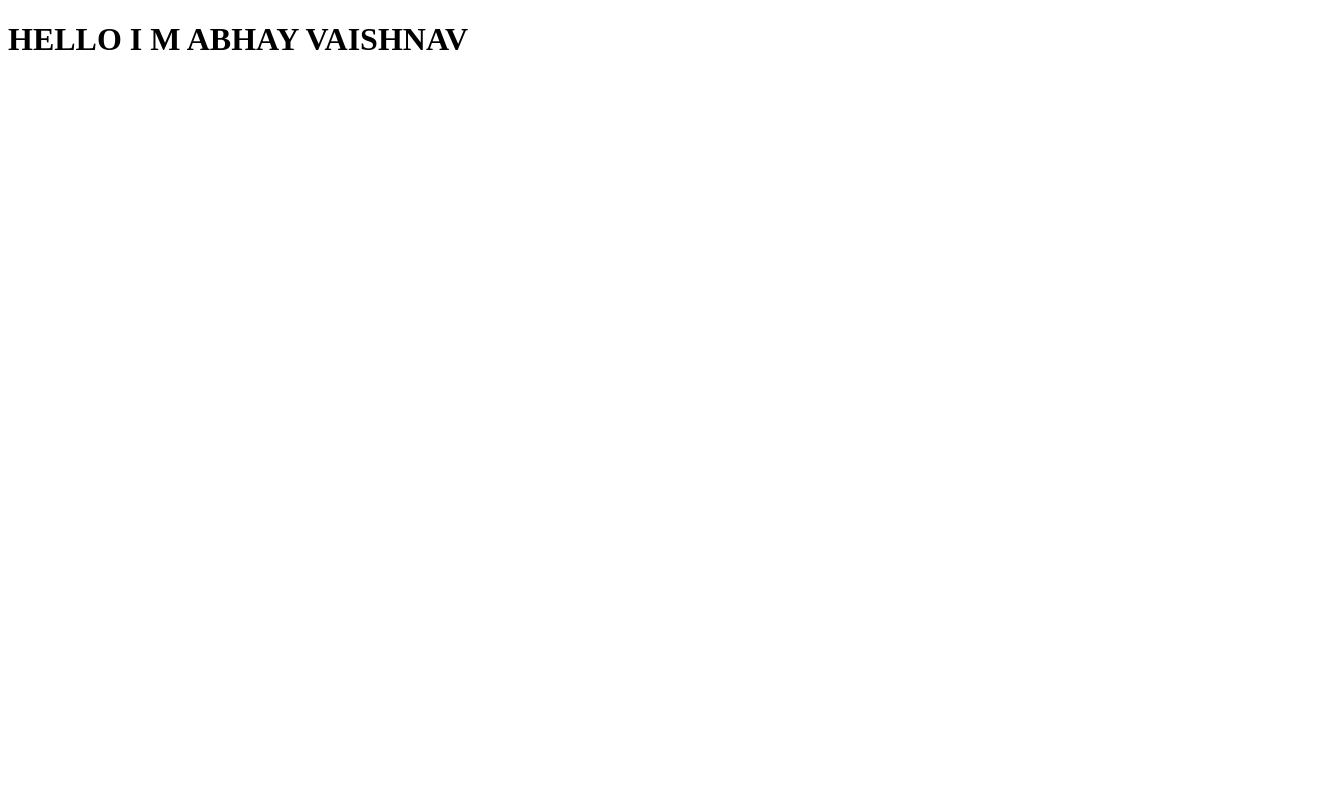
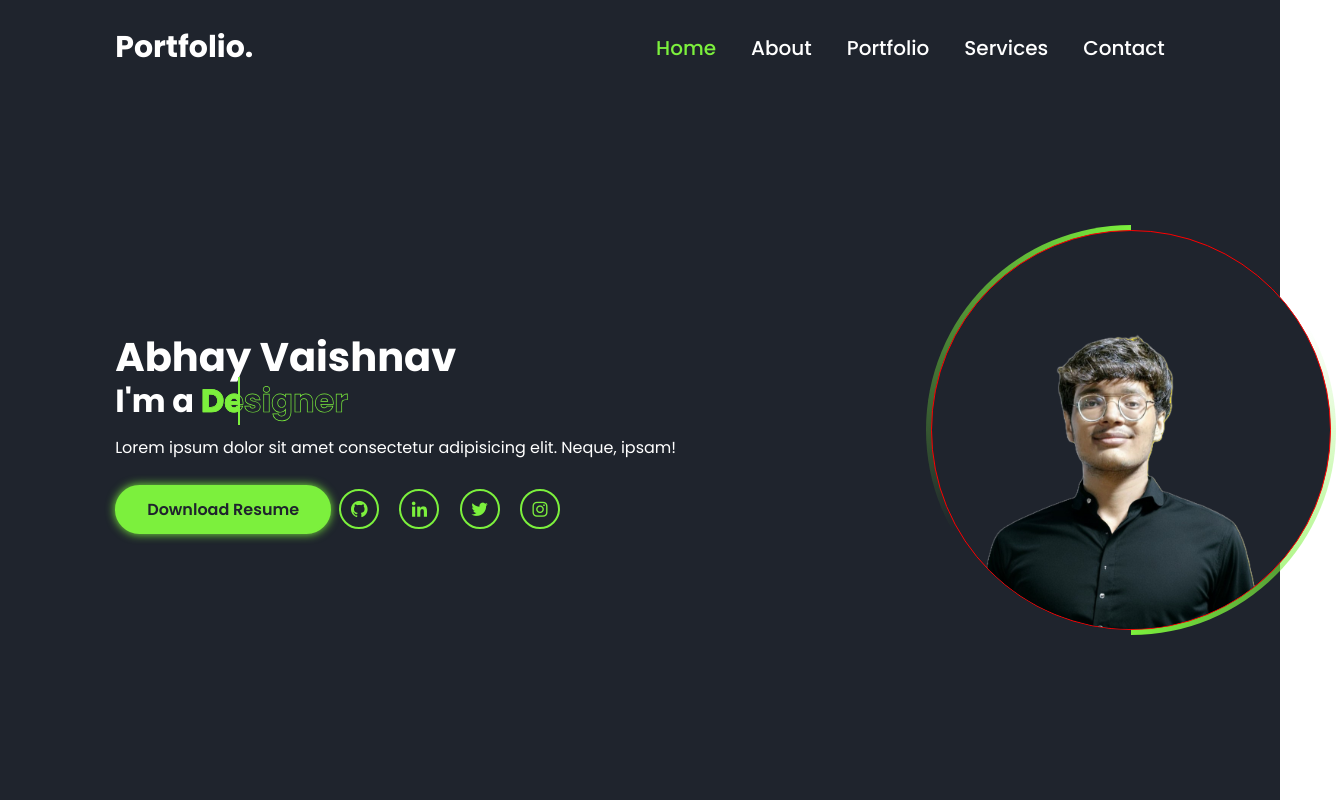
Before and after one commit to Abhayvaishnav09/PORTFOLIO_FIRST, a plain HTML site: page index.html in a window 1280 px wide. Shown: the whole page, 1336 px wide, since content can reach past the window. Drawn offline with nearby package versions, Linux system fonts and the light colour scheme.

Commit message:
Initial commit - Portfolio project

```diff
--- a/index.html
+++ b/index.html
@@ -4,8 +4,60 @@
     <meta charset="UTF-8">
     <meta name="viewport" content="width=device-width, initial-scale=1.0">
     <title>PORFOLIO</title>
+    <link href='https://unpkg.com/boxicons@2.1.4/css/boxicons.min.css' rel='stylesheet'>
+    <link rel="stylesheet" href="style.css">
 </head>
 <body>
-    <H1>HELLO I M ABHAY VAISHNAV</H1>
+    <nav class="navbar">
+        <a href="#" class="logo">Portfolio.</a>
+        <ul>
+            <li class="active"><a href="#">Home</a></li>
+            <li><a href="#">About</a></li>
+            <li><a href="#">Portfolio</a></li>
+            <li><a href="#">Services</a></li>
+            <li><a href="#">Contact</a></li>
+        </ul>
+    </nav>
+
+    <div class="bars-animation">
+        <div class="bar" style="--i:6"></div>
+        <div class="bar" style="--i:5"></div>
+        <div class="bar" style="--i:4"></div>
+        <div class="bar" style="--i:3"></div>
+        <div class="bar" style="--i:2"></div>
+        <div class="bar" style="--i:1"></div>
+    </div>
+
+    <section class="home">
+        <div class="home-info">
+            <h1 style="font-size: 40px;">Abhay Vaishnav</h1>
+            <h2>I'm a
+                <span style="--i:4" data-text="Full Stack Devloper">Full Stack Devloper</span>
+                <span style="--i:3" data-text="Designer">Designer</span>
+                <span style="--i:2" data-text="Gamer">Gamer</span>
+                <span style="--i:1" data-text="Coder" >Coder</span>
+            </h2>
+            <p>Lorem ipsum dolor sit amet consectetur adipisicing elit. Neque, ipsam!</p>
+
+            <div class="btn-sci">
+                <a href="#" class="btn">Download Resume</a>
+                <div class="sci">
+                    <a href="#"><i class='bx bxl-github'></i></a>
+                    <a href="#"><i class='bx bxl-linkedin' ></i></a>
+                    <a href="#"><i class='bx bxl-twitter' ></i></a>
+                    <a href="#"><i class='bx bxl-instagram' ></i></a>
+                </div>
+            </div>
+        </div>
+
+        <div class="home-img">
+            <div class="img-box">
+                <div class="img-item">
+                    <img src="https://github.com/Abhayvaishnav09/PORTFOLIO_FIRST/blob/main/projectphoto.png?raw=true" alt="">
+                </div>
+            </div>
+        </div>
+
+    </section>
 </body>
 </html>
--- /dev/null
+++ b/style.css
@@ -0,0 +1,253 @@
+@import url('https://fonts.googleapis.com/css2?family=Poppins:wght@300;400;500;600;700;800;900&display=swap');
+
+* {
+    margin: 0;
+    padding: 0;
+    box-sizing: border-box;
+    font-family: 'Poppins', sans-serif;
+}
+
+/* body{
+    background: #1f242d;
+} */
+
+a{
+    color:#fff;
+    text-decoration: none;
+}
+
+.navbar{
+    position: fixed;
+    left: 0;
+    top: 0;
+    width: 100%;
+    padding: 25px 9%;
+    /* background: slateblue; */
+    display: flex;
+    justify-content: space-between;
+    align-items: center;
+    z-index: 100;
+    visibility: hidden;
+    opacity:0 ;
+    animation: show-content 1.5s linear forwards;
+    animation-delay: 1.2s;
+}
+
+@keyframes show-content {
+    100%{
+        visibility: visible;
+        opacity: 1;
+    }
+}
+
+.navbar .logo {
+    font-size: 30px;
+    font-weight: 700;
+}
+
+.navbar ul{
+    display: flex;
+}
+
+.navbar ul li{
+    list-style: none;
+    margin-left: 35px;
+}
+
+.navbar ul li a{
+    font-size: 20px;
+    font-weight: 500;
+    transition: .5s;
+}
+
+.navbar ul li:hover a,
+.navbar ul li.active a{
+    color: #7cf03d;
+}
+
+.home{
+    display: flex;
+    align-items: center;
+    height: 100vh;
+    padding: 60px 9% 0;
+    color: #fff;
+    visibility: hidden;
+    opacity: 0;
+    animation: show-content 1.5s linear forwards;
+    animation-delay: 1.6s;
+    gap: 50px;
+}
+
+.home-info h2{
+    display: inline-block;
+    font-size: 32px;
+    margin-top: -10px;
+    /* background: steelblue; */
+}
+
+.home-info h2 span{
+    position: relative;
+    display: inline-block;
+    color: transparent;
+    -webkit-text-stroke: .7px #7cf03d;
+    animation: display-text 16s linear infinite;
+    animation-delay: calc(-4s * var(--i));
+}
+
+@keyframes display-text{
+    25%,100%{
+        display: none;
+    }
+}
+
+.home-info h2 span::before{
+    content: attr(data-text);
+    position: absolute;
+    width: 0;
+    border-right: 2px solid #7cf03d;
+    color: #7cf03d;
+    white-space: nowrap;
+    overflow: hidden;
+    animation: fill-text 4s linear infinite;
+}
+
+@keyframes fill-text{
+    10%,
+    100%{
+        width: 0;
+    }
+
+    70%,
+    90%{
+        width: 100%;
+    }
+}
+
+.home-info p{
+    font-size: 16px;
+    margin: 10px 0 25px;
+}
+
+.home-info .btn-sci{
+    display: flex;
+    align-items: center;
+}
+
+.btn{
+    display: inline-block;
+    padding: 10px 30px;
+    background: #7cf03d;
+    border: 2px solid #7cf03d;
+    border-radius: 40px;
+    box-shadow: 0 0 10px #7cf03d;
+    font-size: 16px;
+    color: #1f242d;
+    font-weight: 600;
+    transition: .5s;
+}
+
+.btn:hover{
+    background: transparent;
+    color: #7cf03d;
+    box-shadow: none;
+}
+
+.home-info .btn-sci .sci a{
+    display: inline-flex;
+    padding: 8px;
+    border: 2px solid #7cf03d;
+    border-radius: 50%;
+    font-size: 20px;
+    color: #7cf03d;
+    margin: 0 8px;
+    transition: .5s;
+}
+
+.home-info .btn-sci .sci a:hover{
+    background: #7cf03d;
+    color: #1f242d;
+    box-shadow: 0 0 10px #7cf03d;
+}
+
+.home-img .img-box{
+    position: relative;
+    width: 32vw;
+    height: 32vw;
+    /* background: red; */
+    border-radius: 50%;
+    left: 200px;
+    padding: 5px;
+    display: flex;
+    justify-content: center;
+    align-items: center;
+    overflow: hidden;
+}
+
+.home-img .img-box::before,
+.home-img .img-box::after{
+    content: '';
+    position: absolute;
+    width: 500px;
+    height: 500px;
+    background: conic-gradient(transparent,transparent,transparent,#7cf03d);
+    transform: rotate(0deg);
+    animation: rotate-border 10s linear infinite;
+}
+
+.home-img .img-box::after{
+    animation-delay: -5s;
+}
+
+@keyframes rotate-border{
+    100%{
+        transform: rotate(360deg);
+    }
+}
+
+
+.home-img .img-box .img-item{
+    position: relative;
+    width: 100%;
+    height: 100%;
+    z-index: 1;
+    background: #1f242d;
+    border-radius: 50%;
+    display: flex;
+    justify-content: center;
+    overflow: hidden;
+    border: .1px solid red;
+}
+
+.home-img .img-box .img-item img{
+    position: absolute;
+    display: block;
+    width: 100%;
+    object-fit: cover;
+    top: 70px;
+
+}
+
+
+.bars-animation{
+    position: absolute;
+    width: 100%;
+    height: 100%;
+    display: flex;
+    z-index: -1;
+}
+
+.bars-animation .bar{
+    width: 100%;
+    height: 100%;
+    background: #1f242d;
+    /* border: 2px solid red; */
+    transform: translateY(-100%);
+    animation: show-bars .5s ease-in-out forwards;
+    animation-delay: calc(.1s * var(--i));
+}
+
+@keyframes show-bars{
+    100%{
+        transform: translateY(0%);
+    }
+}
```
